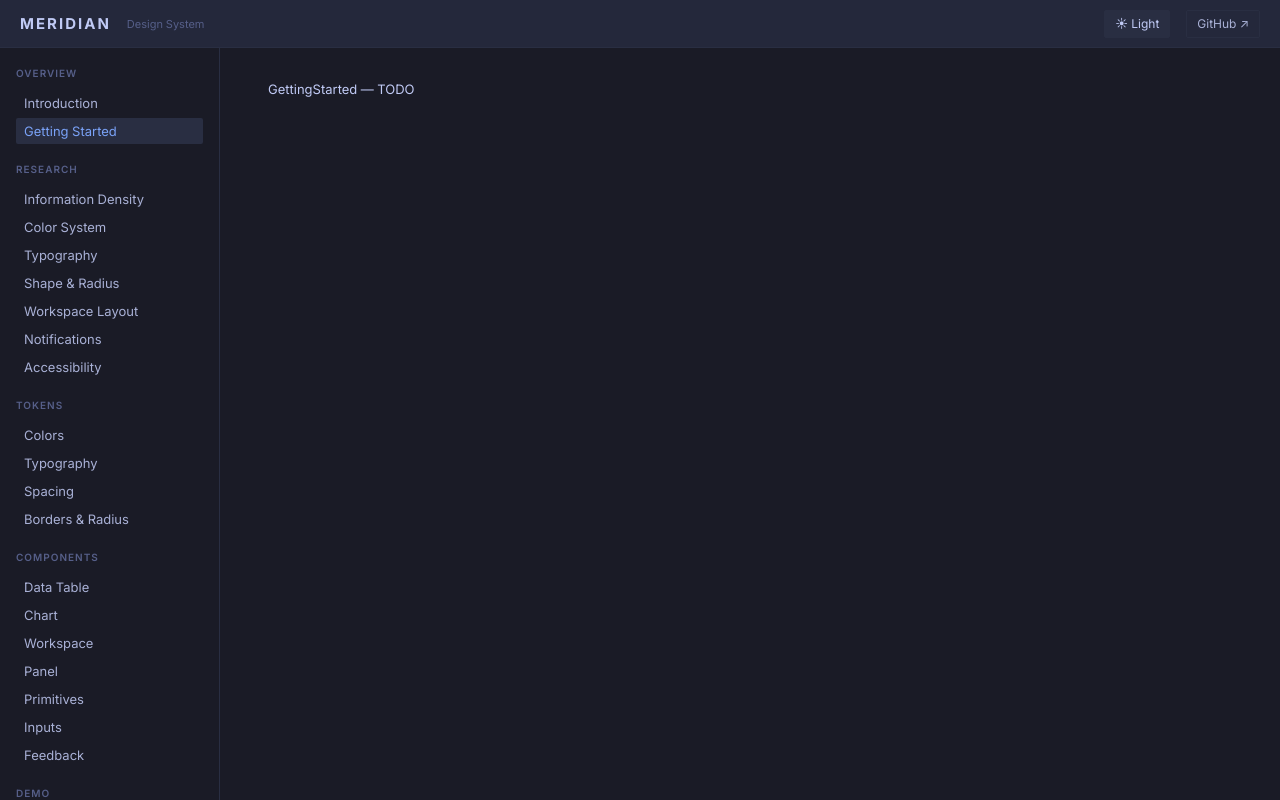
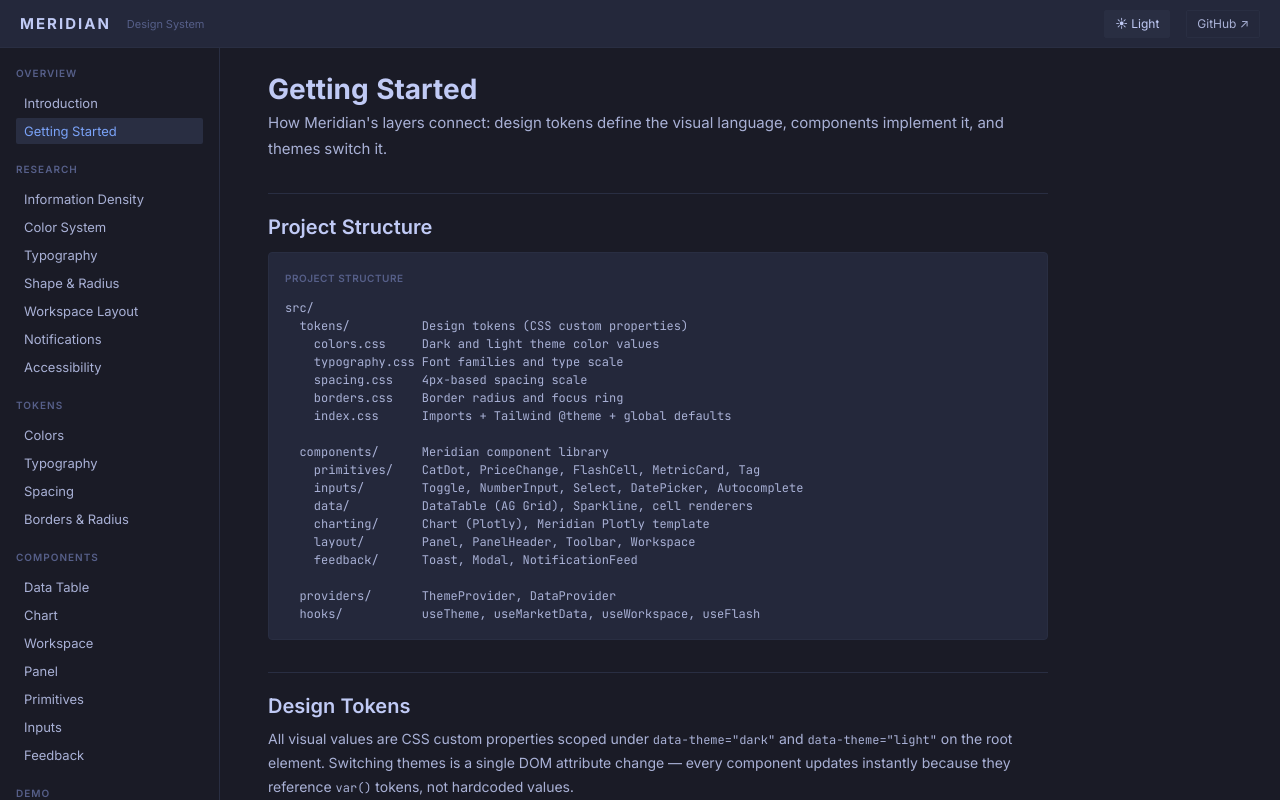
Before and after one commit to mcakes/meridian, a React (Vite) app: page /getting-started in a window 1280 px wide. Built offline with nearby package versions, Linux system fonts and the light colour scheme.

Commit message:
feat: add Introduction and Getting Started pages

```diff
--- a/src/site/pages/overview/GettingStarted.tsx
+++ b/src/site/pages/overview/GettingStarted.tsx
@@ -1,3 +1,75 @@
+import { Section } from '@/site/components/Section';
+import { Figure } from '@/site/components/Figure';
+
+const projectStructure = `src/
+  tokens/          Design tokens (CSS custom properties)
+    colors.css     Dark and light theme color values
+    typography.css Font families and type scale
+    spacing.css    4px-based spacing scale
+    borders.css    Border radius and focus ring
+    index.css      Imports + Tailwind @theme + global defaults
+
+  components/      Meridian component library
+    primitives/    CatDot, PriceChange, FlashCell, MetricCard, Tag
+    inputs/        Toggle, NumberInput, Select, DatePicker, Autocomplete
+    data/          DataTable (AG Grid), Sparkline, cell renderers
+    charting/      Chart (Plotly), Meridian Plotly template
+    layout/        Panel, PanelHeader, Toolbar, Workspace
+    feedback/      Toast, Modal, NotificationFeed
+
+  providers/       ThemeProvider, DataProvider
+  hooks/           useTheme, useMarketData, useWorkspace, useFlash`;
+
 export default function GettingStarted() {
-  return <div>GettingStarted — TODO</div>;
+  return (
+    <div>
+      <h1 style={{ fontSize: 28, fontWeight: 700, color: 'var(--text-primary)', margin: '0 0 12px 0' }}>
+        Getting Started
+      </h1>
+      <p style={{ fontSize: 15, color: 'var(--text-secondary)', lineHeight: 1.7, margin: 0 }}>
+        How Meridian's layers connect: design tokens define the visual language, components implement
+        it, and themes switch it.
+      </p>
+
+      <Section title="Project Structure">
+        <Figure caption="Project Structure">
+          <pre
+            style={{
+              fontFamily: 'var(--font-mono)',
+              fontSize: 12,
+              color: 'var(--text-secondary)',
+              margin: 0,
+              whiteSpace: 'pre',
+              overflowX: 'auto',
+            }}
+          >
+            {projectStructure}
+          </pre>
+        </Figure>
+      </Section>
+
+      <Section title="Design Tokens">
+        <p style={{ fontSize: 14, color: 'var(--text-secondary)', lineHeight: 1.7, margin: 0 }}>
+          All visual values are CSS custom properties scoped under{' '}
+          <code style={{ fontFamily: 'var(--font-mono)', fontSize: 12 }}>data-theme="dark"</code>{' '}
+          and{' '}
+          <code style={{ fontFamily: 'var(--font-mono)', fontSize: 12 }}>data-theme="light"</code>{' '}
+          on the root element. Switching themes is a single DOM attribute change — every component
+          updates instantly because they reference <code style={{ fontFamily: 'var(--font-mono)', fontSize: 12 }}>var()</code>{' '}
+          tokens, not hardcoded values.
+        </p>
+      </Section>
+
+      <Section title="Theming">
+        <p style={{ fontSize: 14, color: 'var(--text-secondary)', lineHeight: 1.7, margin: 0 }}>
+          ThemeProvider manages the{' '}
+          <code style={{ fontFamily: 'var(--font-mono)', fontSize: 12 }}>data-theme</code>{' '}
+          attribute and persists the choice to localStorage. Use the{' '}
+          <code style={{ fontFamily: 'var(--font-mono)', fontSize: 12 }}>useTheme</code>{' '}
+          hook to access the current theme and toggle function. All components use CSS custom
+          properties, so they respond to theme changes automatically.
+        </p>
+      </Section>
+    </div>
+  );
 }
--- a/src/site/pages/overview/Introduction.tsx
+++ b/src/site/pages/overview/Introduction.tsx
@@ -1,3 +1,79 @@
+import { Section } from '@/site/components/Section';
+import { Figure } from '@/site/components/Figure';
+import { TokenTable } from '@/site/components/TokenTable';
+
+const principles = [
+  {
+    title: 'Density backed by science',
+    color: 'var(--color-cat-0)',
+    body: 'Maximum value density, not just visual density. Three axes: visual, temporal, and value.',
+  },
+  {
+    title: 'Redundant encoding',
+    color: 'var(--color-cat-1)',
+    body: 'Color + shape + text for every semantic signal. Accessible by default, not as an afterthought.',
+  },
+  {
+    title: 'Cognitive load management',
+    color: 'var(--color-cat-4)',
+    body: 'Working memory limits enforced in the design. 6 categorical colors, 3 toast max, 64px chrome budget.',
+  },
+  {
+    title: 'Evidence-based color',
+    color: 'var(--color-cat-5)',
+    body: 'CIELAB perceptual distance, CVD-safe by default. Every color choice backed by research.',
+  },
+];
+
+const techColumns = ['Layer', 'Library', 'License'];
+const techRows = [
+  ['Framework', 'React 19', 'MIT'],
+  ['Primitives', 'Radix UI', 'MIT'],
+  ['Styling', 'Tailwind CSS 4', 'MIT'],
+  ['Data Grid', 'AG Grid Community', 'MIT'],
+  ['Charting', 'Plotly.js', 'MIT'],
+  ['Layout', 'react-mosaic', 'Apache 2.0'],
+];
+
 export default function Introduction() {
-  return <div>Introduction — TODO</div>;
+  return (
+    <div>
+      <h1 style={{ fontSize: 28, fontWeight: 700, color: 'var(--text-primary)', margin: '0 0 12px 0' }}>
+        Meridian Design System
+      </h1>
+      <p style={{ fontSize: 15, color: 'var(--text-secondary)', lineHeight: 1.7, margin: 0 }}>
+        An evidence-based design system for professional multi-asset trading and financial analytics
+        applications. Built on perceptual science, cognitive load research, and accessibility-first
+        principles.
+      </p>
+
+      <Section title="Core Principles">
+        <Figure caption="Core Principles">
+          <div style={{ display: 'grid', gridTemplateColumns: '1fr 1fr', gap: 12 }}>
+            {principles.map((p) => (
+              <div
+                key={p.title}
+                style={{
+                  backgroundColor: 'var(--bg-muted)',
+                  borderRadius: 2,
+                  padding: 12,
+                }}
+              >
+                <div style={{ fontSize: 13, fontWeight: 600, color: p.color, marginBottom: 6 }}>
+                  {p.title}
+                </div>
+                <div style={{ fontSize: 12, color: 'var(--text-secondary)', lineHeight: 1.6 }}>
+                  {p.body}
+                </div>
+              </div>
+            ))}
+          </div>
+        </Figure>
+      </Section>
+
+      <Section title="Technology Stack">
+        <TokenTable columns={techColumns} rows={techRows} />
+      </Section>
+    </div>
+  );
 }
```
